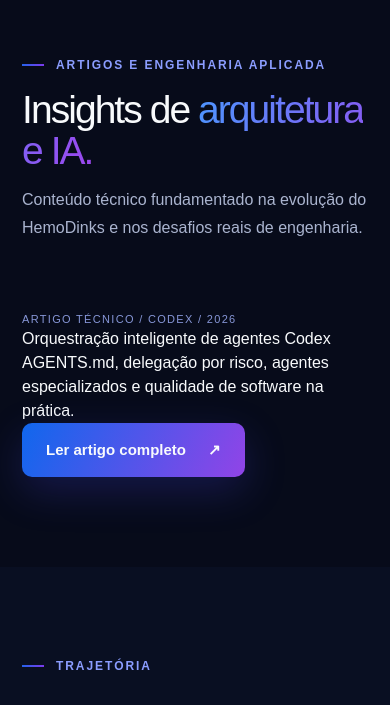
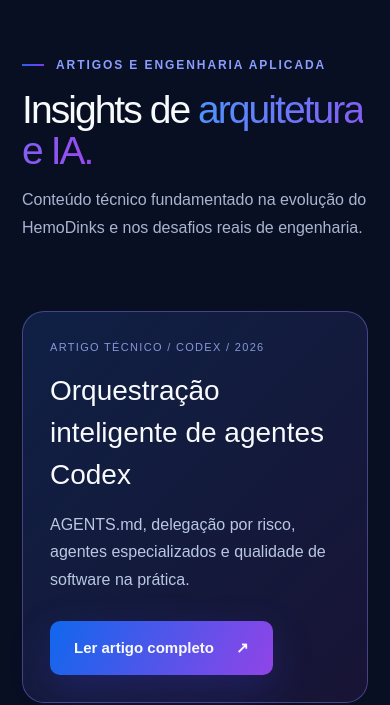
Before and after one commit to george-marcone/george-marcone-portfolio, a Next.js app: page / in a window 390 px wide. Shown: the part 9321-10026 px from the top of the page. Built offline with nearby package versions, Linux system fonts and the light colour scheme.

Commit message:
style(portfolio): card responsivo de artigo Codex

```diff
--- a/app/portfolio-enhancements.css
+++ b/app/portfolio-enhancements.css
@@ -110,3 +110,6 @@
 @media (prefers-reduced-motion: reduce) {
   body::before { animation: none; opacity: .02; transform: none; }
 }
+
+/* Technical article entry */
+.codex-feature{background:#080f23}.codex-feature-card{border:1px solid rgba(134,119,228,.45);border-radius:22px;padding:42px;background:linear-gradient(135deg,rgba(17,39,80,.75),rgba(31,22,61,.7));max-width:900px}.codex-feature-card h3{font-size:clamp(28px,3vw,42px);margin:15px 0}.codex-feature-card p:not(.project-index){color:#b9c7e1;line-height:1.7;max-width:640px;margin-bottom:28px}@media(max-width:700px){.codex-feature-card{padding:27px}}
```
